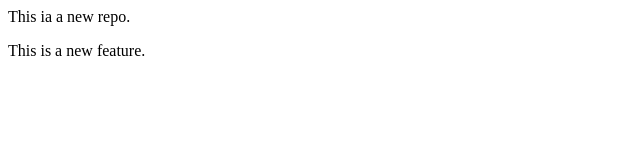
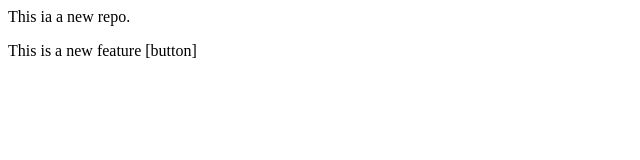
Before and after one commit to rounak-O1/localrepo, a plain HTML site: page index.html in a window 1280 px wide. Shown: the full height of the page, 0-640 px from the left. Drawn offline with Linux system fonts and the light colour scheme.

Commit message:
One More Button

```diff
--- a/index.html
+++ b/index.html
@@ -1,2 +1,2 @@
 <p>This ia a new repo.</p>
-<p>This is a new feature.</p>
+<p>This is a new feature [button]</p>
```
